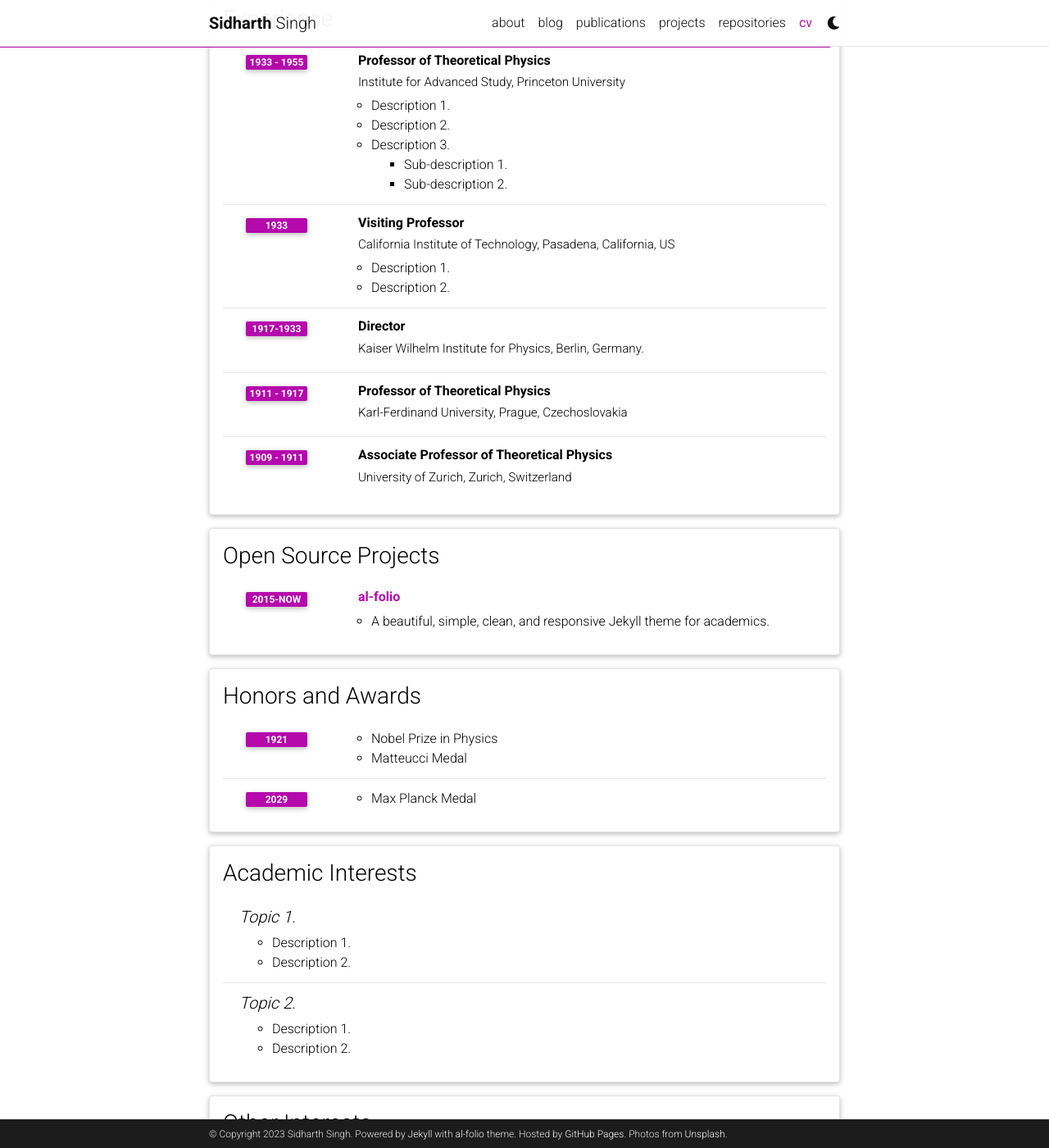
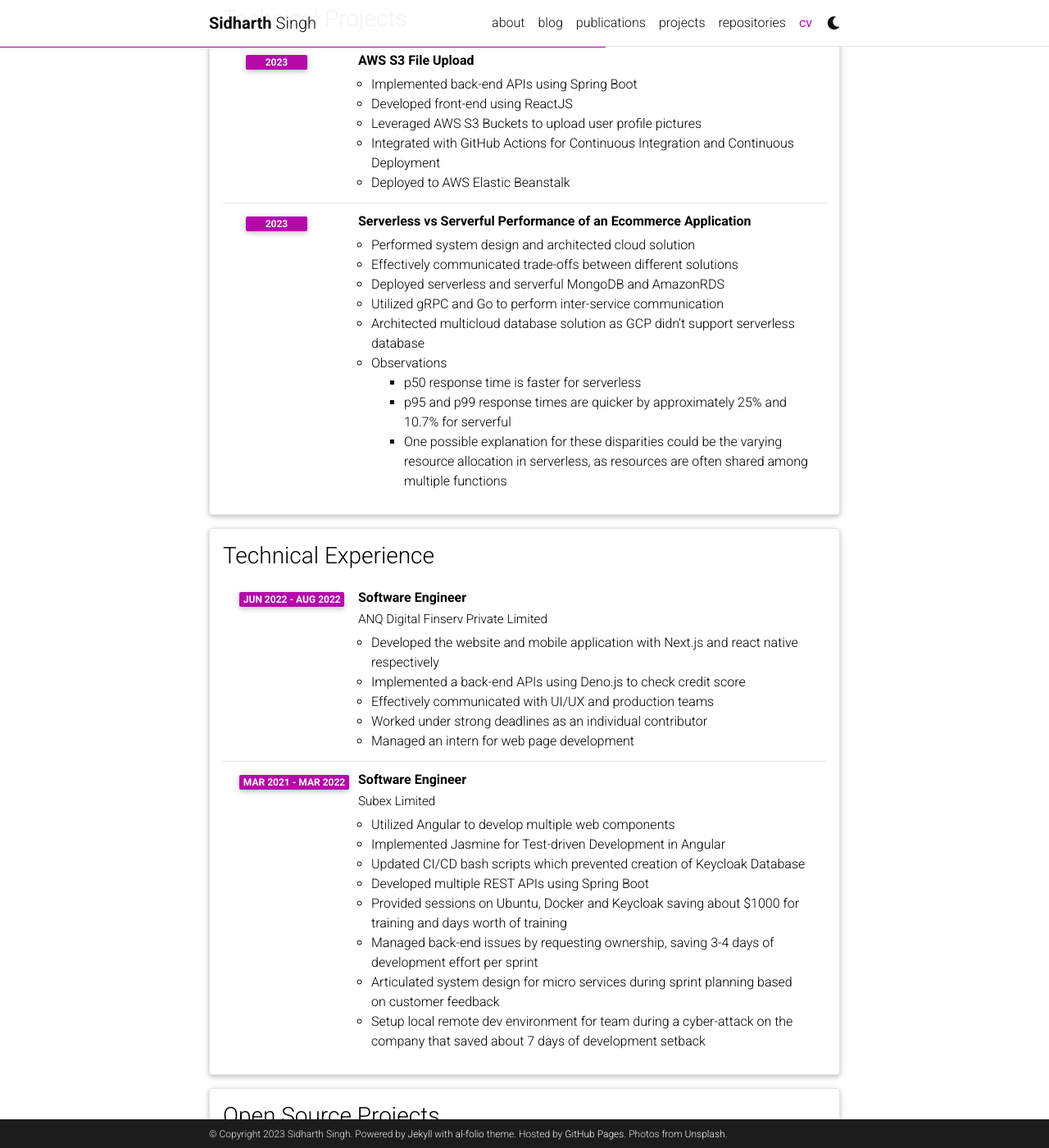
Before and after one commit to singh-sidharth/singh-sidharth.github.io, a Jekyll site: the page built from _pages/cv.md, in a window 1280 px wide and 1400 px high, scrolled down 655 px. Shown: the whole window at 82% size. Built offline with Jekyll 4.4.1, drawn with Linux system fonts in a browser that asks for light colours; comment, search, counter and statistics services are not loaded; a style sheet for code colours, icons or effects is not loaded; some of the changed text lies outside the part shown.

Commit message:
Updated CV

```diff
--- a/_data/cv.yml
+++ b/_data/cv.yml
@@ -28,70 +28,85 @@
       #   - Description 1.
       #   - Description 2.
 
-- title: Experience
+- title: Technical Projects
   type: time_table
   contents:
-    - title: Professor of Theoretical Physics
-      institution: Institute for Advanced Study, Princeton University
-      year: 1933 - 1955
+    - title: AWS S3 File Upload
+      year: 2023
       description:
-        - Description 1.
-        - Description 2.
-        - title: Description 3.
+        - Implemented back-end APIs using Spring Boot
+        - Developed front-end using ReactJS
+        - Leveraged AWS S3 Buckets to upload user profile pictures
+        - Integrated with GitHub Actions for Continuous Integration and Continuous Deployment
+        - Deployed to AWS Elastic Beanstalk
+
+    - title: Serverless vs Serverful Performance of an Ecommerce Application
+      year: 2023
+      description:
+        - Performed system design and architected cloud solution
+        - Effectively communicated trade-offs between different solutions
+        - Deployed serverless and serverful MongoDB and AmazonRDS
+        - Utilized gRPC and Go to perform inter-service communication
+        - Architected multicloud database solution as GCP didn't support serverless database
+        - title: Observations
           contents:
-            - Sub-description 1.
-            - Sub-description 2.
-    - title: Visiting Professor
-      institution: California Institute of Technology, Pasadena, California, US
-      year: 1933
+            - p50 response time is faster for serverless
+            - p95 and p99 response times are quicker by approximately 25% and 10.7% for serverful
+            - One possible explanation for these disparities could be the varying resource allocation in serverless, as resources are often shared among multiple functions
+
+- title: Technical Experience
+  type: time_table
+  contents:
+    - title: Software Engineer
+      institution: ANQ Digital Finserv Private Limited
+      year: Jun 2022 - Aug 2022
       description:
-        - Description 1.
-        - Description 2.
+        -  Developed the website and mobile application with Next.js and react native respectively
+        - Implemented a back-end APIs using Deno.js to check credit score
+        - Effectively communicated with UI/UX and production teams
+        - Worked under strong deadlines as an individual contributor
+        - Managed an intern for web page development
 
-    - title: Director
-      institution: Kaiser Wilhelm Institute for Physics, Berlin, Germany.
-      year: 1917-1933
-
-    - title: Professor of Theoretical Physics
-      institution: Karl-Ferdinand University, Prague, Czechoslovakia
-      year: 1911 - 1917
+    - title: Software Engineer
+      institution: Subex Limited
+      year: Mar 2021 - Mar 2022
       description:
-
-    - title: Associate Professor of Theoretical Physics
-      institution: University of Zurich, Zurich, Switzerland
-      year: 1909 - 1911
+        - Utilized Angular to develop multiple web components
+        - Implemented Jasmine for Test-driven Development in Angular
+        - Updated CI/CD bash scripts which prevented creation of Keycloak Database
+        - Developed multiple REST APIs using Spring Boot
+        - Provided sessions on Ubuntu, Docker and Keycloak saving about $1000 for training and days worth of training
+        - Managed back-end issues by requesting ownership, saving 3-4 days of development effort per sprint
+        - Articulated system design for micro services during sprint planning based on customer feedback
+        - Setup local remote dev environment for team during a cyber-attack on the company that saved about 7 days of development setback
 
 - title: Open Source Projects
   type: time_table
   contents:
-    - title: <a href="https://github.com/alshedivat/al-folio">al-folio</a>
-      year: 2015-now
-      description: A beautiful, simple, clean, and responsive Jekyll theme for academics.
+    - title: <a href="https://github.com/singh-sidharth/Cover-Letter-Template">Cover Letter Latex Template</a>
+      year: 2023-now
+      description: A simple Latex cover letter template for writing professional cover letters.
 
 - title: Honors and Awards
   type: time_table
   contents:
-    - year: 1921
+    - year: 2023
       items:
-        - Nobel Prize in Physics
-        - Matteucci Medal
-    - year: 2029
-      items:
-        - Max Planck Medal
+        - Innovation Award
 
-- title: Academic Interests
-  type: nested_list
-  contents:
-    - title: Topic 1.
-      items:
-        - Description 1.
-        - Description 2.
-    - title: Topic 2.
-      items:
-        - Description 1.
-        - Description 2.
+# - title: Academic Interests
+#   type: nested_list
+#   contents:
+#     - title: Full stack development
+#       items:
+#         - Description 1.
+#         - Description 2.
+#     - title: Topic 2.
+#       items:
+#         - Description 1.
+#         - Description 2.
 
 - title: Other Interests
   type: list
   contents:
-    - <u>Hobbies:</u> Hobby 1, Hobby 2, etc.
+    - <u>Hobbies:</u> Badminton, Gym, Gaming
```
